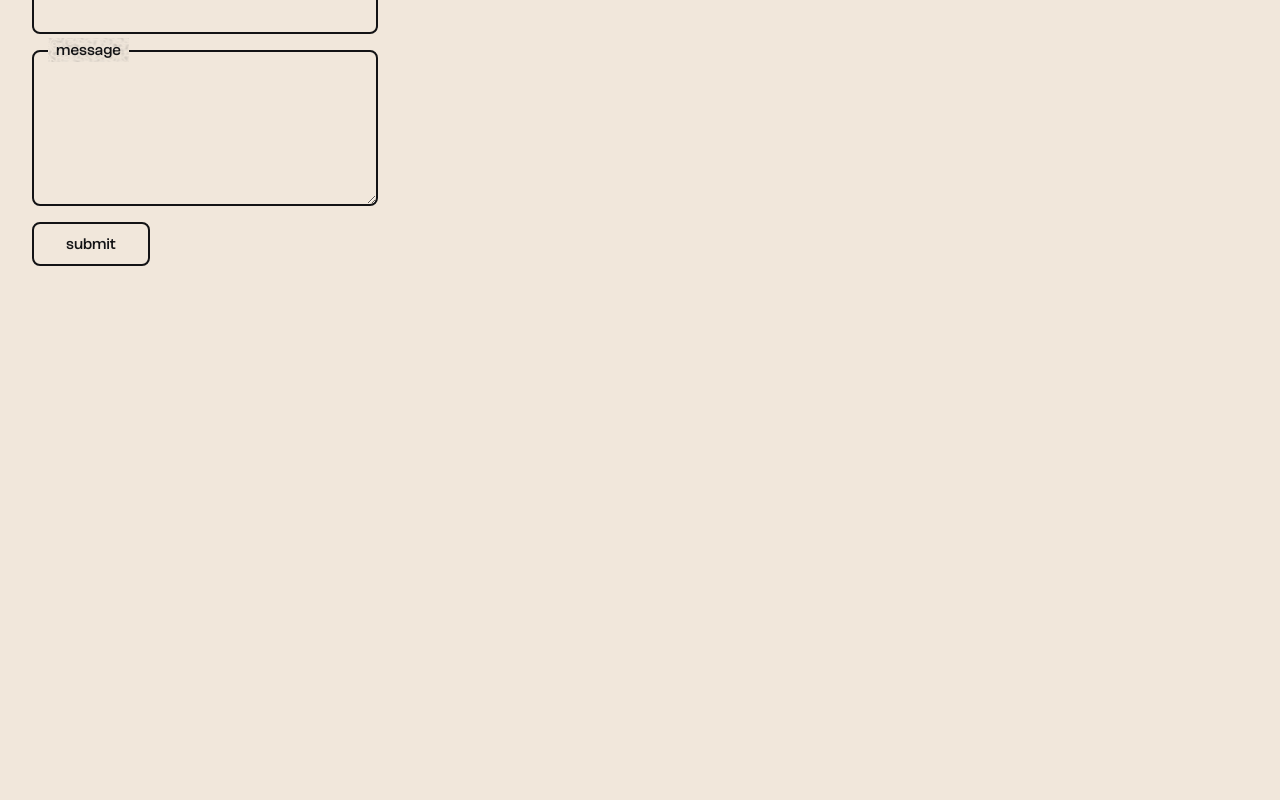
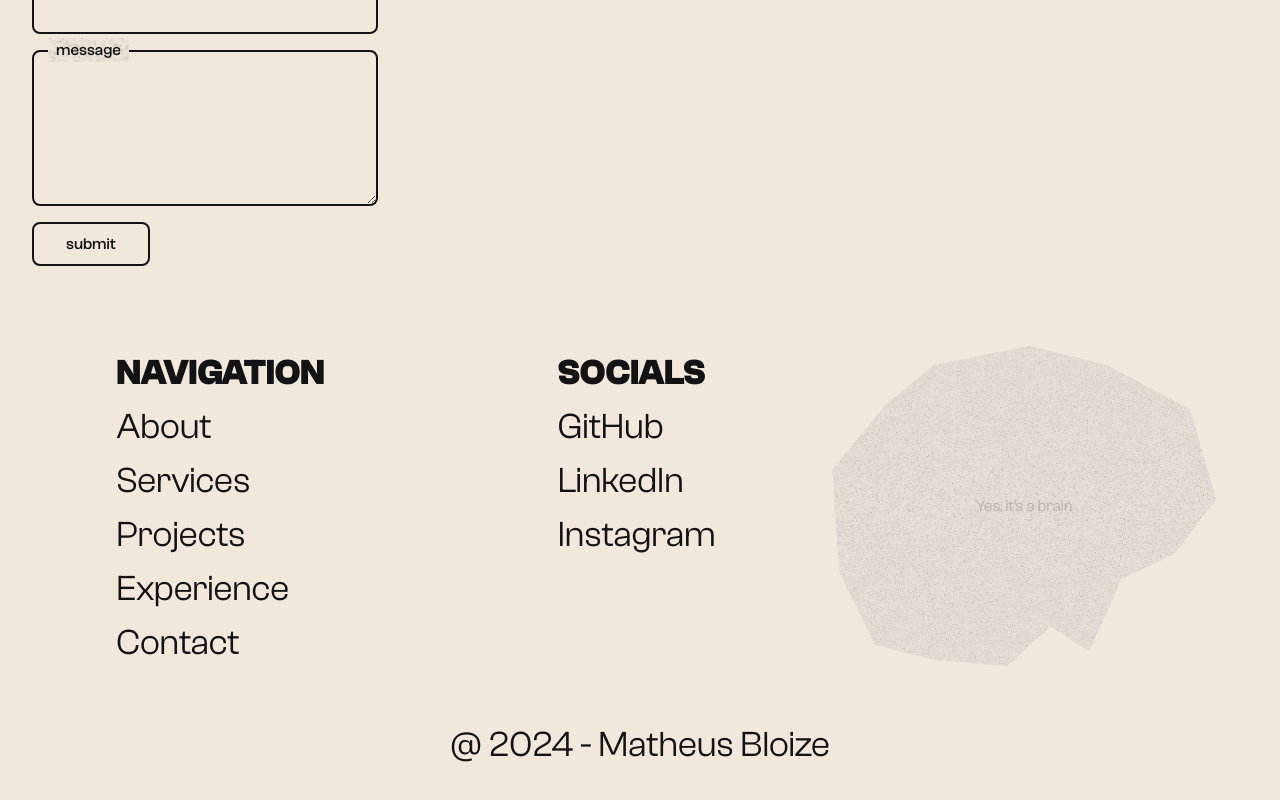
Before and after one commit to matheusbloize/portfolio, a Next.js app: page / in a window 1280 px wide. Shown: the part 4037-4837 px from the top of the page. Before the commit the page ends 4383 px from the top, so only its background shows below. Built offline with nearby package versions, Linux system fonts and the light colour scheme.

Commit message:
feat: footer finished

```diff
--- a/src/app/page.tsx
+++ b/src/app/page.tsx
@@ -6,6 +6,7 @@ import Experience from "@/components/sections/Experience";
 import Hero from "@/components/sections/Hero";
 import Projects from "@/components/sections/Projects";
 import Services from "@/components/sections/Services";
+import Footer from "@/components/ui/Footer";
 import Header from "@/components/ui/Header";
 
 const Home = () => {
@@ -28,6 +29,7 @@ const Home = () => {
         <Experience />
         <Contact />
       </main>
+      <Footer />
     </>
   );
 };
--- a/src/components/sections/Hero.tsx
+++ b/src/components/sections/Hero.tsx
@@ -30,7 +30,7 @@ const Hero = () => {
         </section>
         <section className="flex gap-8">
           <a
-            className="border-link relative"
+            className="border-link relative w-fit"
             href="https://github.com/matheusbloize"
             target="_blank"
           >
@@ -42,7 +42,7 @@ const Hero = () => {
             />
           </a>
           <a
-            className="border-link relative"
+            className="border-link relative w-fit"
             href="https://www.linkedin.com/in/matheus-bloize/"
             target="_blank"
           >
@@ -54,7 +54,7 @@ const Hero = () => {
             />
           </a>
           <a
-            className="border-link relative"
+            className="border-link relative w-fit"
             href="https://www.instagram.com/matheus.bloize/"
             target="_blank"
           >
--- /dev/null
+++ b/src/components/ui/Footer.tsx
@@ -0,0 +1,78 @@
+import Image from "next/image";
+import Link from "next/link";
+
+const Footer = () => {
+  return (
+    <footer className="flex flex-col">
+      <section className="flex relative">
+        <section className="flex w-full justify-around lg:w-[65%]">
+          <section className="flex flex-col text-24 lg:text-36">
+            <h5 className="font-bold uppercase">Navigation</h5>
+            <nav className="flex flex-col">
+              <Link className="relative border-link w-fit" href={"#about"}>
+                About
+              </Link>
+              <Link className="relative border-link w-fit" href={"#services"}>
+                Services
+              </Link>
+              <Link className="relative border-link w-fit" href={"#projects"}>
+                Projects
+              </Link>
+              <Link className="relative border-link w-fit" href={"#experience"}>
+                Experience
+              </Link>
+              <Link className="relative border-link w-fit" href={"#contact"}>
+                Contact
+              </Link>
+            </nav>
+          </section>
+          <section className="flex flex-col text-24 lg:text-36">
+            <h5 className="font-bold uppercase">Socials</h5>
+            <nav className="flex flex-col">
+              <a
+                className="border-link relative w-fit"
+                href="https://github.com/matheusbloize"
+                target="_blank"
+              >
+                GitHub
+              </a>
+              <a
+                className="border-link relative w-fit"
+                href="https://www.linkedin.com/in/matheus-bloize/"
+                target="_blank"
+              >
+                LinkedIn
+              </a>
+              <a
+                className="border-link relative w-fit"
+                href="https://www.instagram.com/matheus.bloize/"
+                target="_blank"
+              >
+                Instagram
+              </a>
+            </nav>
+          </section>
+        </section>
+        <section className="w-full h-full absolute bottom-[-85%] lg:static lg:w-[30vw] lg:h-80">
+          <Image
+            className="absolute w-full h-full mx-auto -z-10 object-contain lg:object-fill lg:w-[30vw] lg:h-80"
+            src={"/static/images/brain.webp"}
+            alt="Brain Shape."
+            width={1138}
+            height={795}
+          />
+          <section className="relative h-full">
+            <p className="w-fit absolute left-1/2 top-1/2 [transform:translate(-50%,-50%);] opacity-20">
+              Yes, it&apos;s a brain
+            </p>
+          </section>
+        </section>
+      </section>
+      <p className="text-center py-14 text-24 lg:text-36 lg:py-12">
+        @ {new Date().getFullYear()} - Matheus Bloize
+      </p>
+    </footer>
+  );
+};
+
+export default Footer;
```
